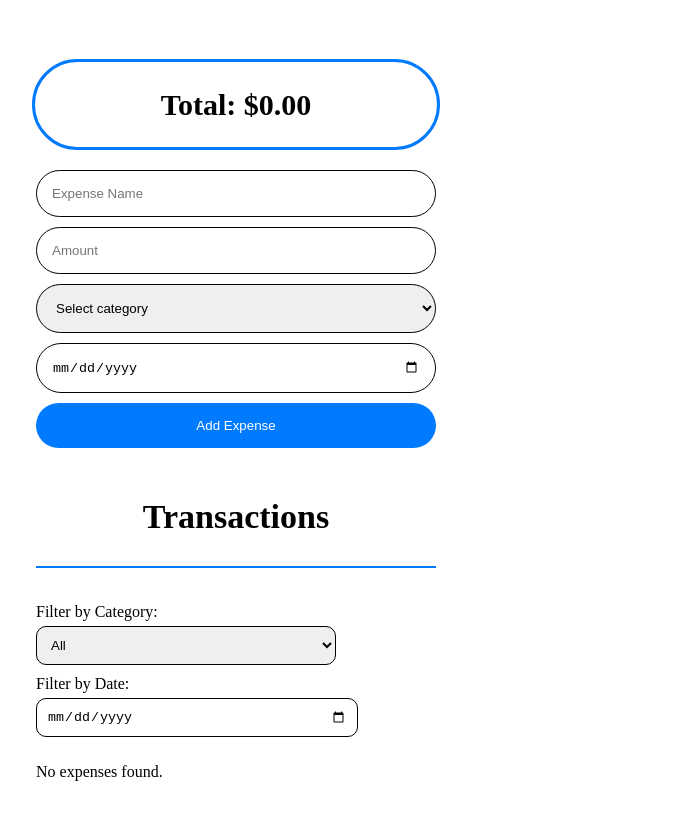
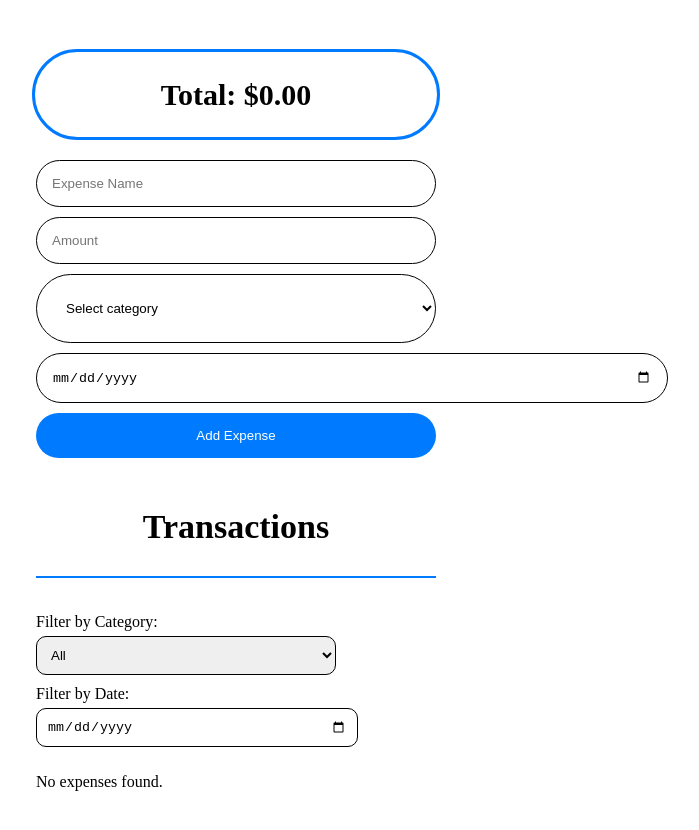
Before and after one commit to ahsan37/ExpenseTracker, a React (Create React App) app: page / in a window 1280 px wide. Shown: the top 830 px of the page, without its empty margins (404-1103 px from the left). Built offline with nearby package versions, Linux system fonts and the light colour scheme.

Commit message:
date + cat  look

```diff
--- a/src/components/ExpenseForm.js
+++ b/src/components/ExpenseForm.js
@@ -42,7 +42,7 @@ const ExpenseForm = () => {
         value={category}
         onChange={(e) => setCategory(e.target.value)}
         required
-        style={styles.input}
+        style={styles.Catinput}
       >
         <option value="">Select category</option>
         <option value="Food">Food</option>
@@ -83,6 +83,15 @@ const styles = {
     borderRadius: '50px',
     border: '1px solid',
     backgroundColor: 'white',
+    width: '150%',
+  },
+
+  Catinput: {
+    marginBottom: '10px',
+    padding: '25px',
+    borderRadius: '50px',
+    border: '1px solid',
+    backgroundColor: 'white',
   },
 
   title: {
```
